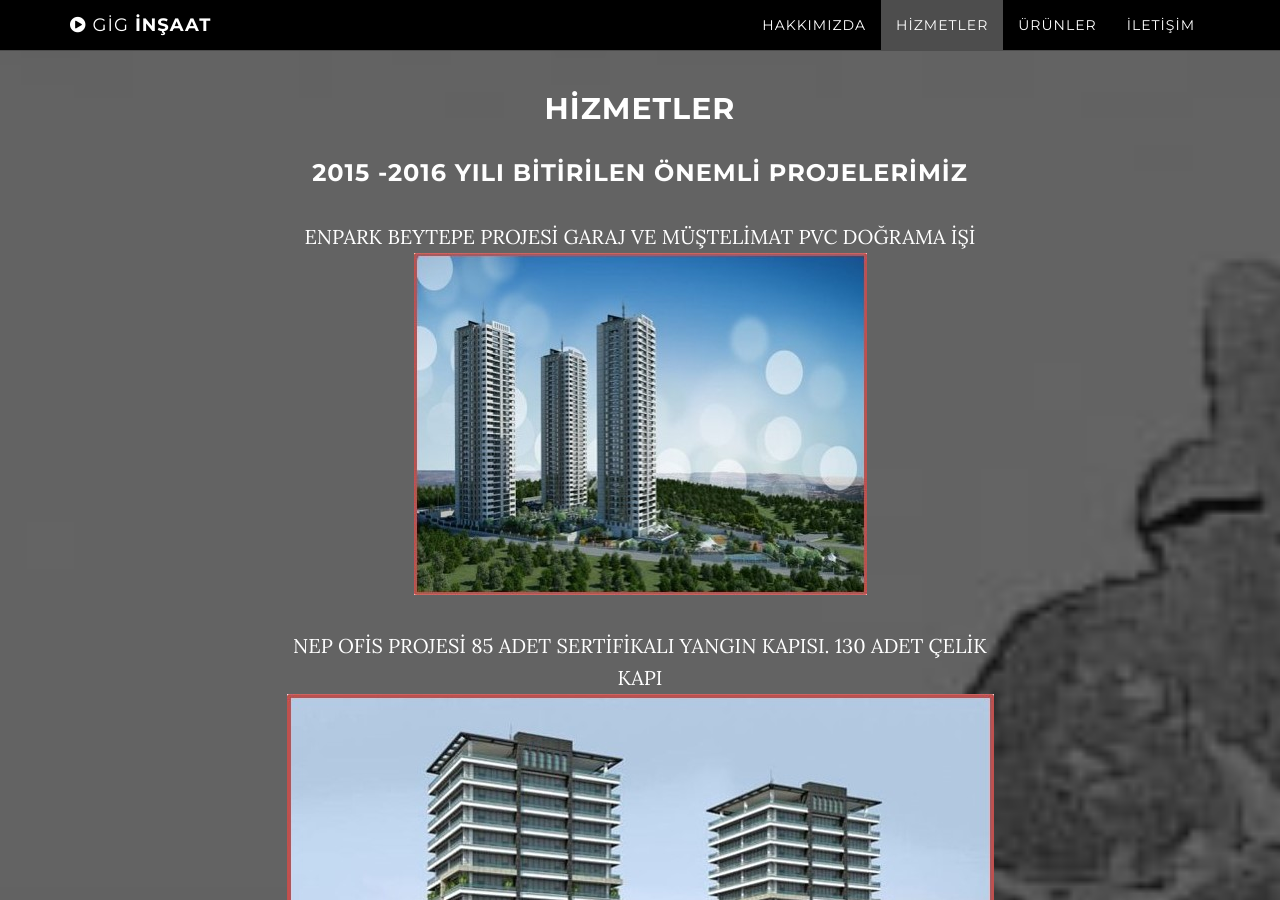
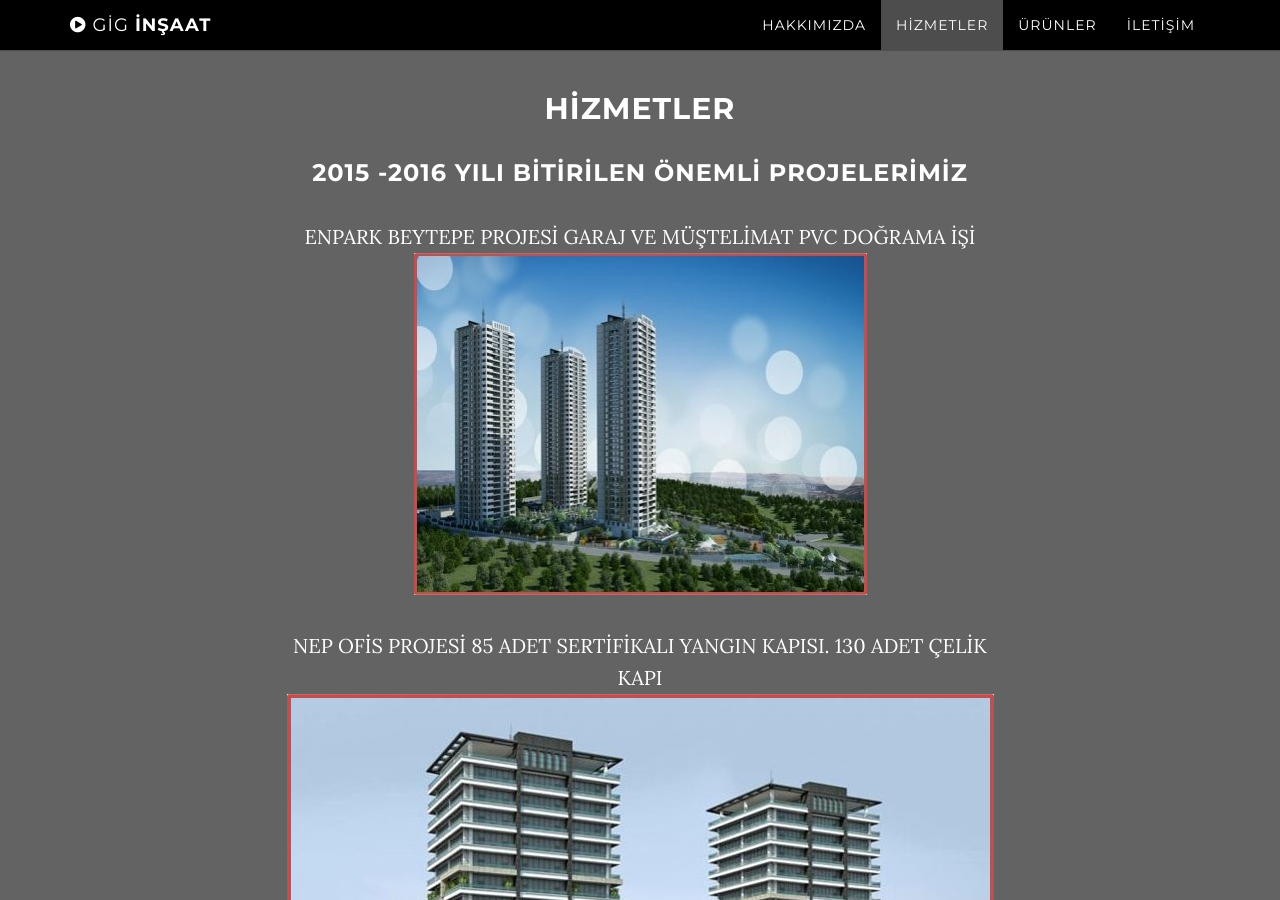
Before and after one commit to giginsaat/website, a Jekyll site: the page built from index.html, in a window 1280 px wide and 900 px high, scrolled down 2248 px. Built offline with Jekyll 4.4.1, drawn with Linux system fonts in a browser that asks for light colours.

Commit message:
Update grayscale.css

```diff
--- a/_includes/css/grayscale.css
+++ b/_includes/css/grayscale.css
@@ -256,8 +256,7 @@ a:focus {
     width: 100%;
     padding: 50px 0;
     color: #fff;
-    background: url(/img/services-bg.jpg) no-repeat center center scroll;
-    background-color: {{ site.color.primary-dark }};
+    background-color: {{ site.color.grey }};
     -webkit-background-size: cover;
     -moz-background-size: cover;
     background-size: cover;
```
